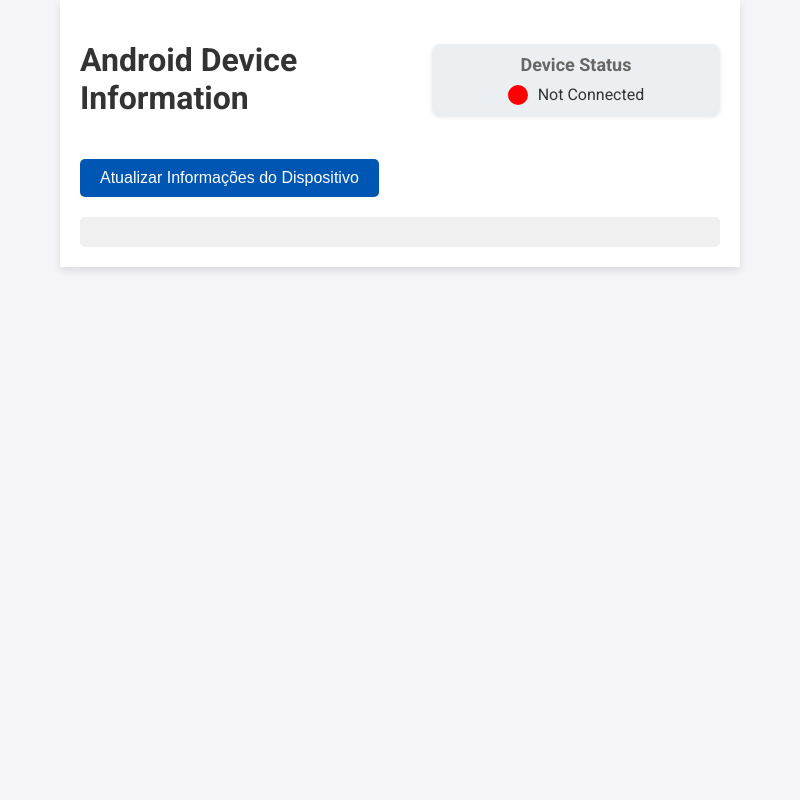
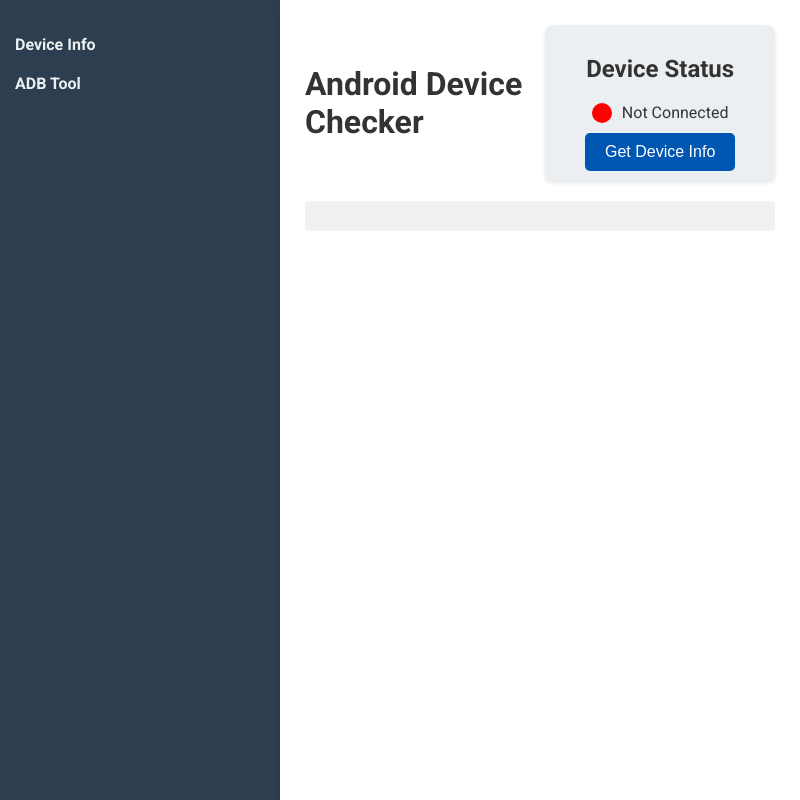
Before and after one commit to RicardoFz/quick-device-checker, an Electron app: page index.html in a window 800 px wide. Drawn offline with Linux system fonts and the light colour scheme; no server answers.

Commit message:
QDC - Rename tool and UI improvments Renamed the tool name and adjust some in-screen elements.

```diff
--- a/index.html
+++ b/index.html
@@ -9,18 +9,34 @@
 </head>
 <body>
     <div class="app-container">
+        <aside class="sidebar">
+            <nav>
+                <ul>
+                    <li><a href="#device-info">Device Info</a></li>
+                    <li><a href="#adb-tool">ADB Tool</a></li>
+                </ul>
+            </nav>
+        </aside>
+        <main class="content">
             <header>
-            <h1>Android Device Information</h1>
+                <h1>Android Device Checker</h1>
                 <div class="status-box">
                     <h2 class="status-title">Device Status</h2>
                     <div class="status-area">
                         <div id="status" class="status-indicator"></div>
                         <span id="status-text">Not Connected</span>
                     </div>
+                    <button id="refreshButton" class="refresh-button">Get Device Info</button>
                 </div>
             </header>
-        <button id="refreshButton" class="refresh-button">Atualizar Informações do Dispositivo</button>
+            <section id="device-info" class="section">
                 <div id="deviceInfo" class="device-info"></div>
+            </section>
+            <section id="adb-tool" class="section">
+                <h2>ADB Tool</h2>
+                <!-- Conteúdo futuro para ADB Tool -->
+            </section>
+        </main>
     </div>
     <script src="renderer.js"></script>
 </body>
--- a/package.json
+++ b/package.json
@@ -11,9 +11,7 @@
   "author": "",
   "license": "ISC",
   "devDependencies": {
-    "electron": "^29.3.0"
-  },
-  "dependencies": {
+    "electron": "^29.3.0",
     "electron-reload": "^2.0.0-alpha.1"
   }
 }
--- a/renderer.js
+++ b/renderer.js
@@ -60,7 +60,6 @@
             return `<span class="property-name">${displayName}:</span> ${propertyValue}`;
         });
 
-        // Exibir as propriedades na página
         document.getElementById('deviceInfo').innerHTML = properties.join('<br>');
         updateStatusIndicator(true);
     });
@@ -73,5 +72,19 @@
         getAndroidProperties();
     });
 
-    setInterval(checkDeviceConnection, 5000); // Verifica a conexão a cada 5 segundos
+    setInterval(checkDeviceConnection, 5000);
+
+    document.querySelectorAll('.sidebar nav a').forEach(link => {
+        link.addEventListener('click', (event) => {
+            event.preventDefault();
+            const targetId = link.getAttribute('href').substring(1);
+            document.querySelectorAll('.section').forEach(section => {
+                section.classList.remove('active');
+            });
+            document.getElementById(targetId).classList.add('active');
+        });
+    });
+
+    // Mostrar a seção Device Info por padrão
+    document.getElementById('device-info').classList.add('active');
 });
--- a/styles.css
+++ b/styles.css
@@ -2,16 +2,47 @@
     margin: 0;
     padding: 0;
     font-family: 'Roboto', sans-serif;
-    background-color: #f4f4f9;
+    background-color: #cfb998;
     color: #333;
 }
 
 .app-container {
-    width: 80%;
-    margin: 0 auto;
-    padding: 20px;
-    box-shadow: 0 4px 8px rgba(0,0,0,0.1);
+    display: flex;
+    height: 100vh;
+}
+
+.sidebar {
+    width: 250px;
+    background-color: #2c3e50;
+    color: #ecf0f1;
+    padding: 15px;
+}
+
+.sidebar nav ul {
+    list-style-type: none;
+    padding: 0;
+}
+
+.sidebar nav ul li {
+    margin: 20px 0;
+}
+
+.sidebar nav ul li a {
+    color: #ecf0f1;
+    text-decoration: none;
+    font-weight: bold;
+}
+
+.sidebar nav ul li a:hover {
+    text-decoration: underline;
+}
+
+.content {
+    flex: 1;
+    padding: 25px;
     background-color: #fff;
+    box-shadow: 0 8px 8px rgba(0,0,0,0.1);
+    overflow-y: auto;
 }
 
 header {
@@ -22,26 +53,23 @@
 }
 
 .status-box {
+    display: flex;
+    flex-direction: column;
+    align-items: center;
     padding: 10px;
     background-color: #eceff1;
     border-radius: 8px;
     box-shadow: 0 2px 4px rgba(0,0,0,0.1);
     text-align: center;
-    align-self: center; /* Ensure it aligns properly if there's space */
-    width: 300px; /* Smaller width for the status box */
-    margin-left: auto; /* Aligns the box to the right */
-}
-
-.status-title {
-    font-size: 18px;
-    color: #666;
-    margin: 0 0 10px 0; /* Adds space below the title */
+    width: 300px;
+    margin-left: auto;
 }
 
 .status-area {
     display: flex;
-    justify-content: center; /* Horizontally centers content */
-    align-items: center; /* Vertically aligns content */
+    justify-content: center;
+    align-items: center;
+    margin-bottom: 10px;
 }
 
 .status-indicator {
@@ -49,14 +77,11 @@
     height: 20px;
     border-radius: 50%;
     background-color: red;
-    margin-right: 10px; /* Space between the indicator and the text */
-}
-
-#status-text {
-    display: inline; /* Keeps the text inline with the indicator */
+    margin-right: 10px;
 }
 
 .refresh-button {
+    align-self: auto;
     padding: 10px 20px;
     font-size: 16px;
     color: #fff;
@@ -78,6 +103,14 @@
     font-size: 16px;
 }
 
+.section {
+    display: none; /* Esconde todas as seções por padrão */
+}
+
+.section.active {
+    display: block; /* Mostra a seção ativa */
+}
+
 .property-name {
     font-weight: bold;
 }
```
Also changed, not shown: 1 other file. Lines whose indentation alone changed are shown as unchanged.
